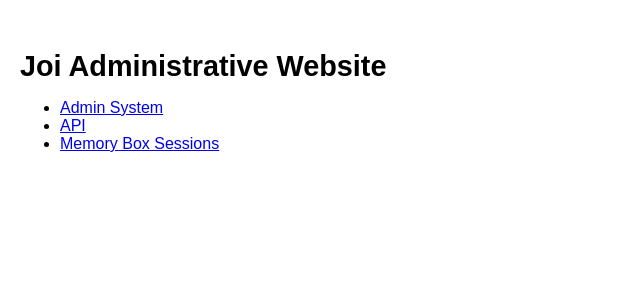
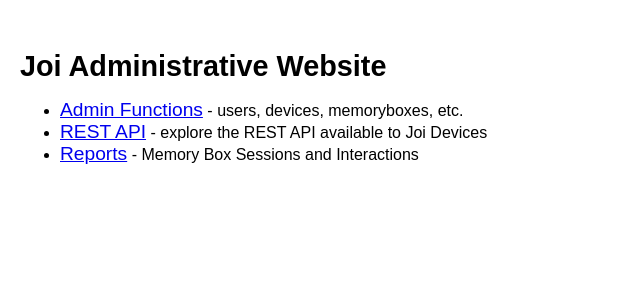
Before and after one commit to TySeddon/joi-server, a Django app: page / in a window 1280 px wide. Shown: the top 300 px of the page, without its empty margins (0-640 px from the left). Run offline with Django 3.2, Linux system fonts and the light colour scheme; parts of the project's set-up code (start-up, migrations or seed data) failed here and were passed over; some libraries are stand-ins or nearby versions.

```diff
--- a/joiwebsite/joi/templates/joi/home.html
+++ b/joiwebsite/joi/templates/joi/home.html
@@ -1,12 +1,17 @@
 {% extends "joi/base.html" %}
 
 {% block content %}
+
+<style>
+    a {font-size: larger;}
+</style>
+
 <div>
     <h1>Joi Administrative Website</h1>
     <ul>
-        <li><a href="/admin">Admin System</a></li>
-        <li><a href="/joi/v1/">API</a></li>
-        <li><a href="/joi/reports/memorybox_sessions">Memory Box Sessions</a></li>
+        <li><a href="/admin">Admin Functions</a> - users, devices, memoryboxes, etc.</li>
+        <li><a href="/joi/v1/">REST API</a> - explore the REST API available to Joi Devices</li>
+        <li><a href="/joi/reports/memorybox_sessions">Reports</a> - Memory Box Sessions and Interactions</li>
     </ul>
 </div>
 {% endblock %}
--- a/joiwebsite/joi/templates/joi/joi_home.html
+++ b/joiwebsite/joi/templates/joi/joi_home.html
@@ -16,6 +16,8 @@
         <div style="text-align: center;margin-top: 60px;">
             <img src="https://usisurvey.az1.qualtrics.com/CP/Graphic.php?IM=IM_0SQxiPrxNmoaA1o"/>
             <img src="https://usisurvey.az1.qualtrics.com/CP/Graphic.php?IM=IM_3h1pxigrkctpqDQ"/>
+            <button style="font-size: 1.2em;vertical-align: top;margin-left:40px;margin-top:15px;"
+                    onclick="document.location.href='/'">Joi Admin<br/>and Reports</button>
         </div>
     </div>
 
```
